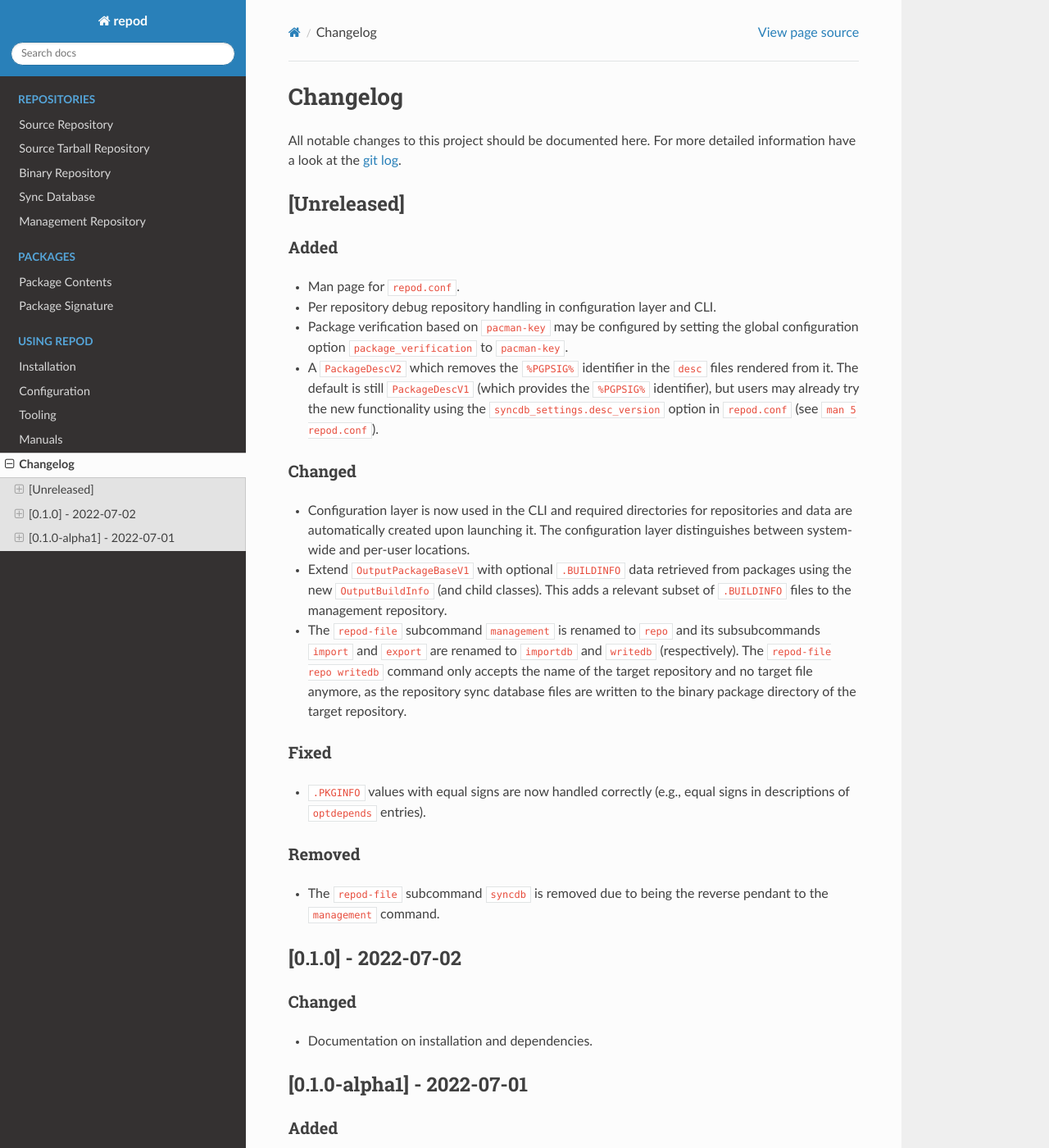
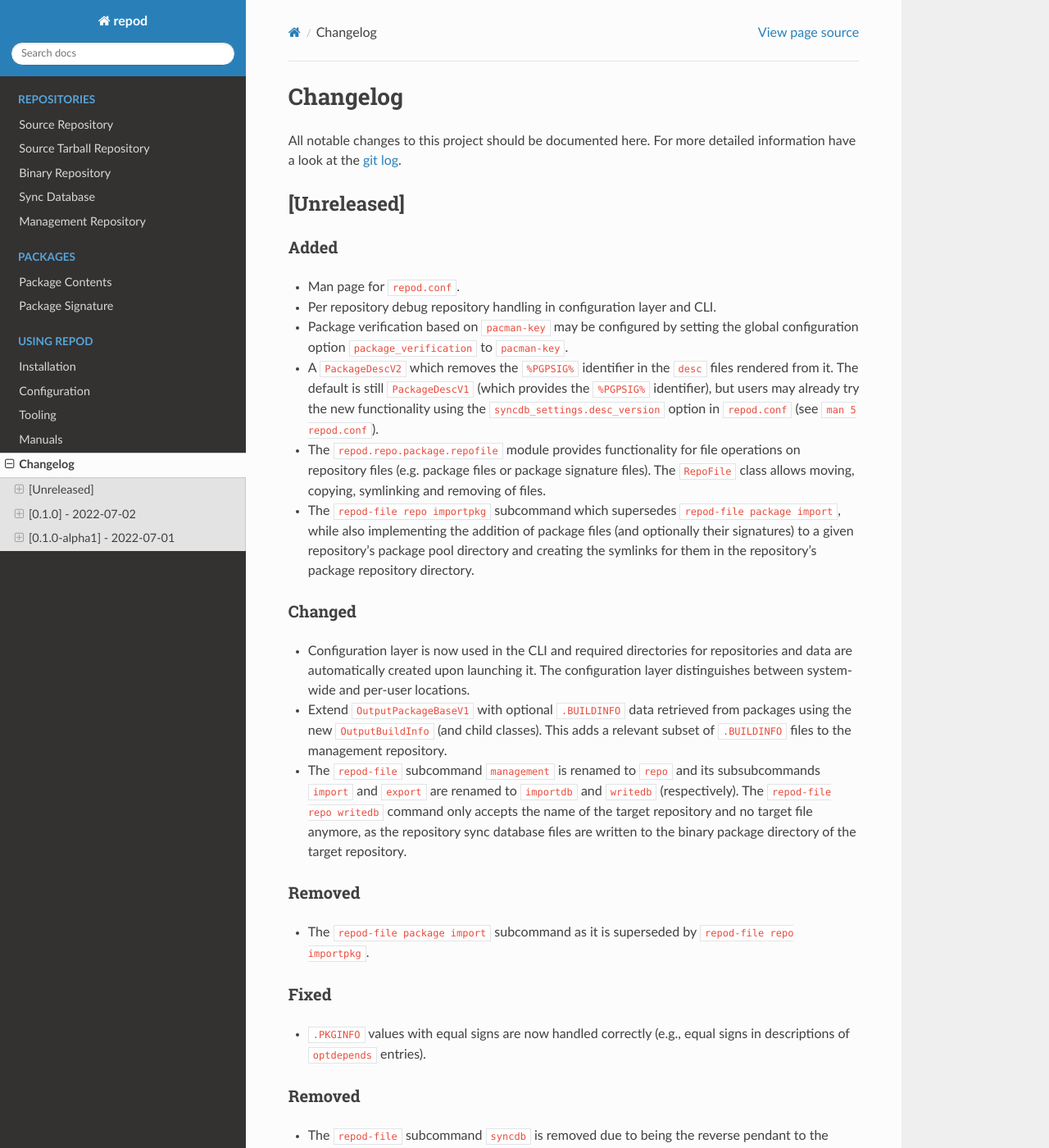
Before and after one commit to archlinux/repod, a Sphinx documentation site: the page built from docs/repod/changelog.rst, in a window 1280 px wide and 1400 px high. Shown: the whole window at 82% size. Built offline with Sphinx 7.4.7 and the Read the Docs theme 2.0.0, drawn with Linux system fonts in a browser that asks for light colours.

Commit message:
Add changelog entries for changes to CLI
docs/repod/changelog.rst:
Add changelog entries for the addition of `repod.repo.package.repofile`,
`repod-file repo importpkg` and the removal of `repod-file package
import`.

```diff
--- a/docs/repod/changelog.rst
+++ b/docs/repod/changelog.rst
@@ -24,6 +24,15 @@ Added
   provides the ``%PGPSIG%`` identifier), but users may already try the new
   functionality using the ``syncdb_settings.desc_version`` option in
   ``repod.conf`` (see ``man 5 repod.conf``).
+* The ``repod.repo.package.repofile`` module provides functionality for file
+  operations on repository files (e.g. package files or package signature
+  files). The ``RepoFile`` class allows moving, copying, symlinking and
+  removing of files.
+* The ``repod-file repo importpkg`` subcommand which supersedes ``repod-file
+  package import``, while also implementing the addition of package files (and
+  optionally their signatures) to a given repository's package pool directory
+  and creating the symlinks for them in the repository's package repository
+  directory.
 
 Changed
 ^^^^^^^
@@ -40,6 +49,12 @@ Changed
   The ``repod-file repo writedb`` command only accepts the name of the target
   repository and no target file anymore, as the repository sync database files
   are written to the binary package directory of the target repository.
+
+Removed
+^^^^^^^
+
+* The ``repod-file package import`` subcommand as it is superseded by
+  ``repod-file repo importpkg``.
 
 Fixed
 ^^^^^
```
